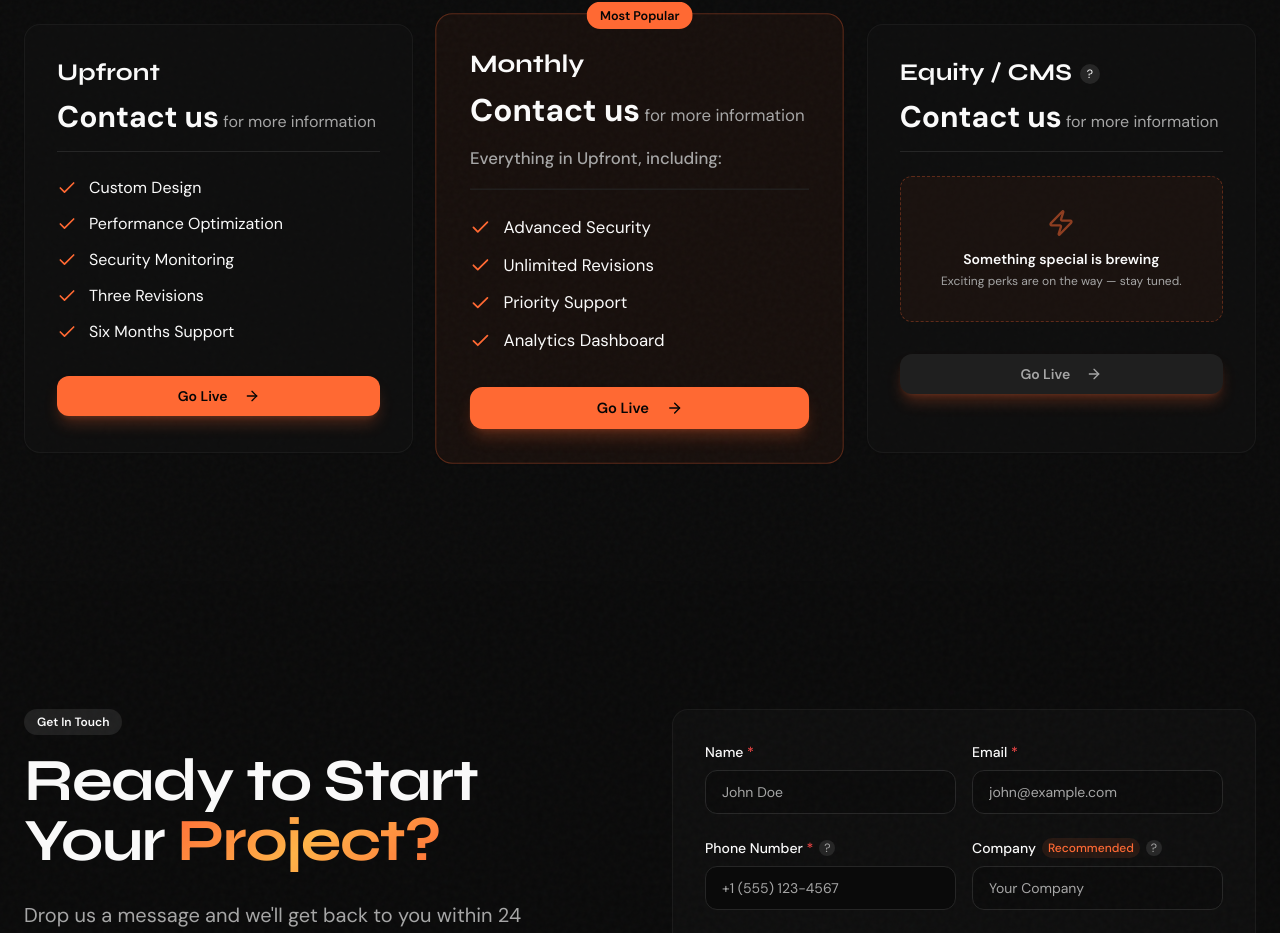
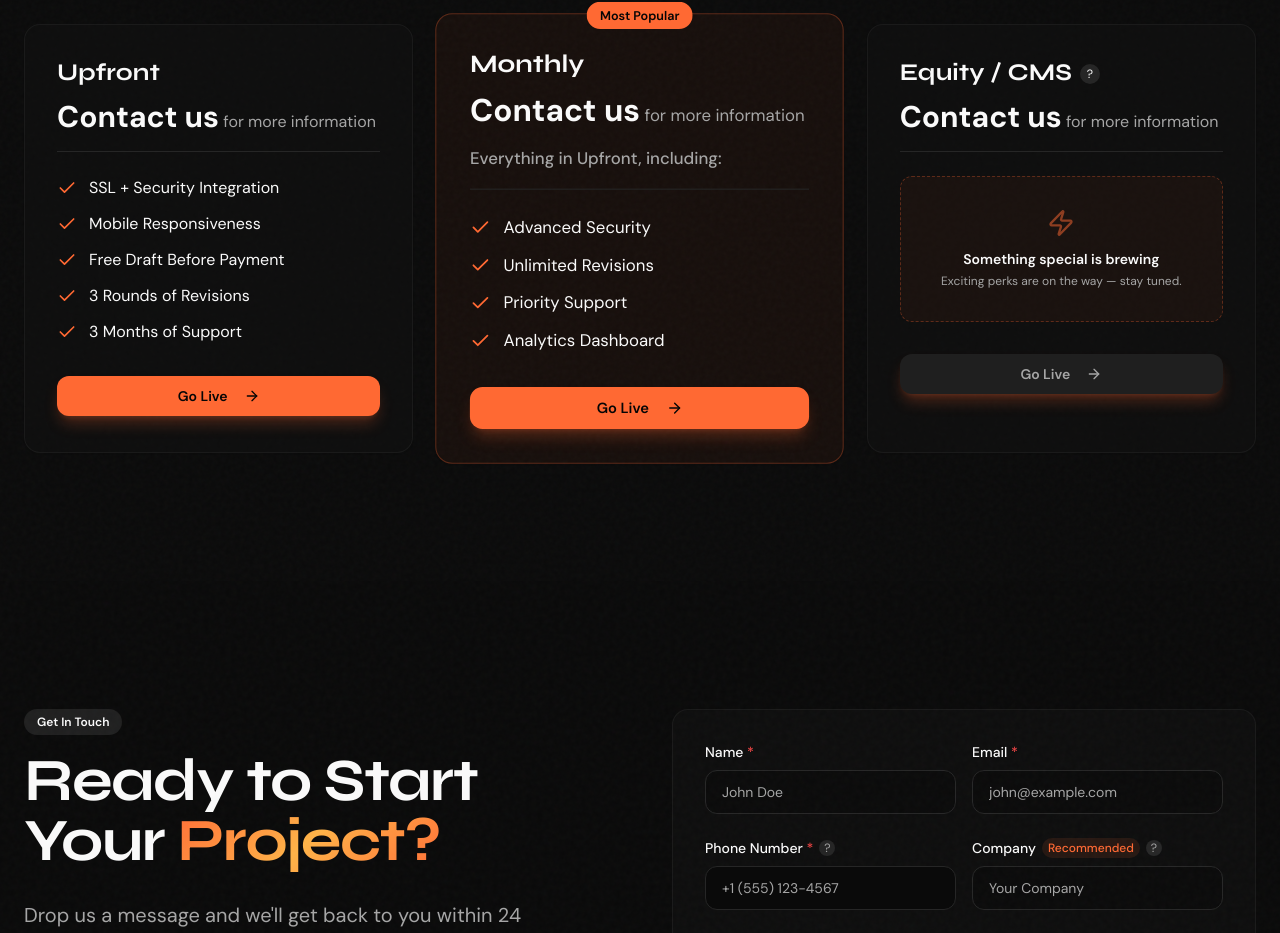
Before and after one commit to matrixfrr/GimmeASite, a Next.js app: page / in a window 1280 px wide. Shown: the part 3972-4905 px from the top of the page. Built offline with nearby package versions, Linux system fonts and the light colour scheme.

Commit message:
Update upfront perks in pricing section

```diff
--- a/src/app/page.tsx
+++ b/src/app/page.tsx
@@ -533,11 +533,11 @@ function PricingSection({ onOpenPayment }: { onOpenPayment: (plan: "one-time" |
       priceLabel: "for more information",
       description: "",
       features: [
-        "Custom Design",
-        "Performance Optimization",
-        "Security Monitoring",
-        "Three Revisions",
-        "Six Months Support",
+        "SSL + Security Integration",
+        "Mobile Responsiveness",
+        "Free Draft Before Payment",
+        "3 Rounds of Revisions",
+        "3 Months of Support",
       ],
       popular: false,
     },
```
